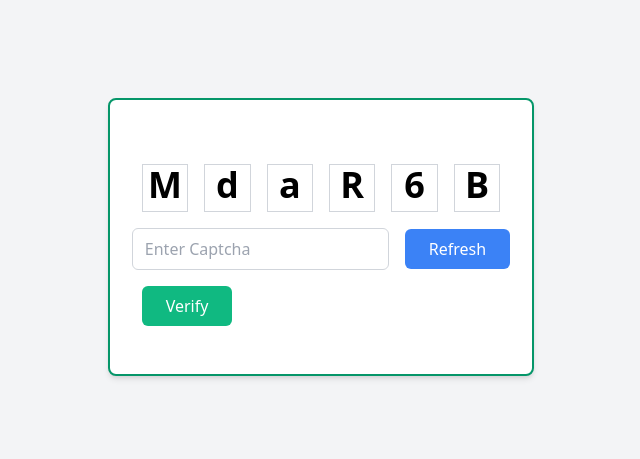
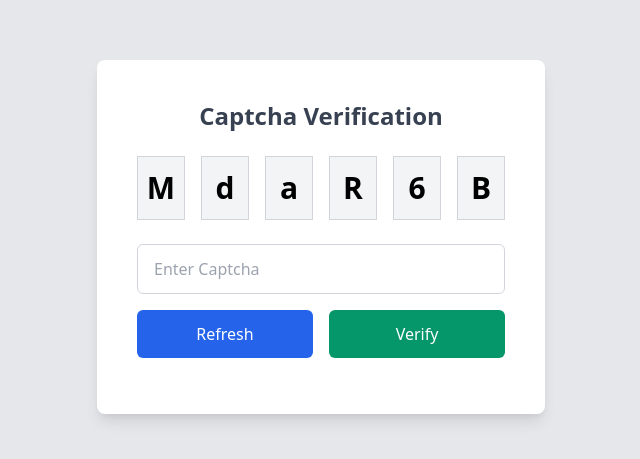
Before and after one commit to arjav0703/captcha-maker, a plain HTML site: page index.html in a window 1280 px wide. Shown: the part 163-622 px from the top of the page, without its empty margins (319-959 px from the left). Drawn offline with nearby package versions, Linux system fonts and the light colour scheme.

Commit message:
2nd commit

```diff
--- a/index.html
+++ b/index.html
@@ -3,46 +3,32 @@
 
 <head>
   <meta charset="UTF-8">
-	<meta name="viewport"
-		content="width=device-width, initial-scale=1.0">
-	<title>The Captcha Generator</title>
-	<link href=
-"https://cdn.jsdelivr.net/npm/tailwindcss@2.2.19/dist/tailwind.min.css"
-		rel="stylesheet">
+  <meta name="viewport" content="width=device-width, initial-scale=1.0">
+  <title>Captcha Generator</title>
+  <link href="https://cdn.jsdelivr.net/npm/tailwindcss@2.2.19/dist/tailwind.min.css" rel="stylesheet">
 </head>
 
-<body class="bg-gray-100 min-h-screen flex
-			flex-col items-center justify-center">
-	<div class="bg-white p-8 rounded-lg shadow-md w-full
-				md:w-1/2 lg:w-1/3 border-2 border-green-600">
-		<h1 class="text-3xl font-bold text-center mb-8">
+<body class="bg-gray-200 min-h-screen flex justify-center items-center">
+  <div class="bg-white p-10 rounded-lg shadow-lg w-full max-w-md">
+    <h1 class="text-2xl font-semibold text-center text-gray-700 mb-6">Captcha Verification</h1>
 
-		</h1>
-
-		<div id="captchaTable"
-			class="flex justify-center items-center space-x-4 mb-4">
+    <div id="captchaTable" class="flex justify-center space-x-4 mb-6">
     </div>
 
-		<div class="flex justify-center items-center space-x-4 mb-4">
-			<input type="text" id="captchaInput"
-				class="border border-gray-300 rounded-md
-						py-2 px-3 focus:outline-none flex-1"
-				placeholder="Enter Captcha">
+    <div class="flex flex-col items-center space-y-4">
+      <input type="text" id="captchaInput" class="w-full py-3 px-4 border border-gray-300 rounded-md focus:outline-none focus:ring-2 focus:ring-blue-500" placeholder="Enter Captcha">
 
-			<button id="refreshButton"
-					class="bg-blue-500 text-white px-6 py-2
-						rounded-md focus:outline-none">
+      <div class="flex space-x-4 w-full">
+        <button id="refreshButton" class="w-full bg-blue-600 text-white py-3 rounded-md hover:bg-blue-700 focus:outline-none">
           Refresh
         </button>
+        <button id="verifyButton" class="w-full bg-green-600 text-white py-3 rounded-md hover:bg-green-700 focus:outline-none">
+          Verify
+        </button>
+      </div>
     </div>
 
-		<button id="verifyButton"
-				class="bg-green-500 text-white px-6 py-2
-						rounded-md self-center focus:outline-none">
-			Verify
-		</button>
-
-		<p id="resultMessage" class="mt-4"></p>
+    <p id="resultMessage" class="mt-4 text-center"></p>
   </div>
 
   <script>
@@ -53,51 +39,39 @@
       const verifyButton = document.getElementById('verifyButton');
       const resultMessage = document.getElementById('resultMessage');
 
-
       generateCaptchaTable();
-
 
       refreshButton.addEventListener('click', function () {
         generateCaptchaTable();
         resultMessage.textContent = '';
       });
 
-
       verifyButton.addEventListener('click', function () {
-				const inputText =
-					captchaInput.value.trim().toLowerCase();
-				const captchaText =
-					captchaTable.dataset.captcha.trim().toLowerCase();
-
+        const inputText = captchaInput.value.trim().toLowerCase();
+        const captchaText = captchaTable.dataset.captcha.trim().toLowerCase();
 
         if (inputText === captchaText) {
-					resultMessage.textContent = 'Captcha verified successfully.';
+          resultMessage.textContent = 'Captcha verified successfully!';
           resultMessage.classList.remove('text-red-500');
           resultMessage.classList.add('text-green-500');
         } else {
-					resultMessage.textContent = 'Incorrect Captcha. Please try again.';
+          resultMessage.textContent = 'Incorrect Captcha. Try again!';
           resultMessage.classList.remove('text-green-500');
           resultMessage.classList.add('text-red-500');
         }
-
 
         captchaInput.value = '';
         generateCaptchaTable();
       });
 
-
       function generateRandomString(length) {
-				const characters =
-'ABCDEFGHIJKLMNOPQRSTUVWXYZabcdefghijklmnopqrstuvwxyz0123456789';
+        const characters = 'ABCDEFGHIJKLMNOPQRSTUVWXYZabcdefghijklmnopqrstuvwxyz0123456789';
         let result = '';
         for (let i = 0; i < length; i++) {
-					result +=
-					characters.charAt(Math.floor(Math.random() *
-												characters.length));
+          result += characters.charAt(Math.floor(Math.random() * characters.length));
         }
         return result;
       }
-
 
       function generateCaptchaTable() {
         const captchaText = generateRandomString(6);
@@ -106,9 +80,7 @@
         for (let i = 0; i < captchaText.length; i++) {
           const cell = document.createElement('div');
           cell.textContent = captchaText.charAt(i);
-					cell.classList.add(
-						'text-4xl', 'font-bold', 'w-12', 'h-12', 'text-center',
-						'border', 'border-gray-300');
+          cell.classList.add('text-3xl', 'font-semibold', 'w-16', 'h-16', 'flex', 'items-center', 'justify-center', 'border', 'border-gray-300', 'bg-gray-100');
           captchaTable.appendChild(cell);
         }
       }
```
Lines whose indentation alone changed are shown as unchanged.
